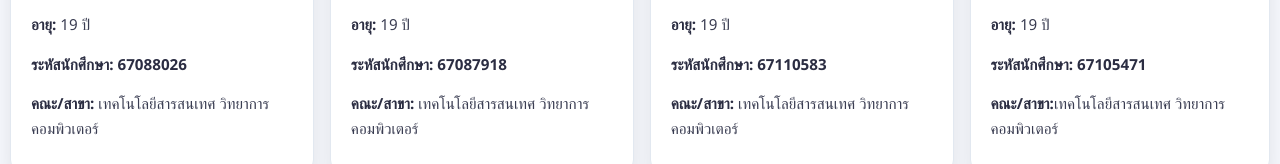
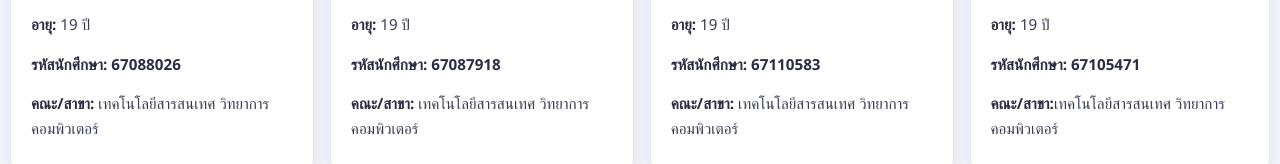
Before and after one commit to poohpaisanudo-cell/CSI205_jaiyakjaiman, a plain HTML site: page index.html in a window 1280 px wide. Shown: the part 411-575 px from the top of the page. Drawn offline with Linux system fonts and the light colour scheme.

Commit message:
thanaphong67087918

```diff
--- a/index.html
+++ b/index.html
@@ -15,7 +15,7 @@
       <div class="nickname">ชื่อเล่น: ภู</div>
       <div class="info">
         <p><strong>อายุ:</strong> 19 ปี</p>
-        <P><strong>ระหัสนักศึกษา: 67088026</strong></P>
+        <P><strong>รหัสนักศึกษา: 67088026</strong></P>
         <p><strong>คณะ/สาขา:</strong> เทคโนโลยีสารสนเทศ วิทยาการคอมพิวเตอร์</p>
       </div>
     </div>
@@ -26,27 +26,29 @@
       <div class="nickname">ชื่อเล่น: ป้อง</div>
       <div class="info">
         <p><strong>อายุ:</strong> 19 ปี</p>
-        <P><strong>ระหัสนักศึกษา: 67087918</strong></P>
+        <P><strong>รหัสนักศึกษา: 67087918</strong></P>
         <p><strong>คณะ/สาขา:</strong> เทคโนโลยีสารสนเทศ วิทยาการคอมพิวเตอร์</p>
       </div>
     </div>
+    <!--บุคคลที่ 3-->
     <div class="card">
       <img class="proflie" src="https://studentscms.spu.ac.th/stdempimg.cfm?empstdtype=STD&vdata=01D7CCE9D68BF7A50529CFD7DF03C2D782E71C07D2F9DE" alt="โปรไฟล์ วรัท">
       <h2>วรัท ชื่นไชยชาญ</h2>
       <div class="nickname">ชื่อเล่น: ไทน์</div>
       <div class="info">
         <p><strong>อายุ:</strong> 19 ปี</p>
-        <P><strong>ระหัสนักศึกษา: 67110583</strong></P>
+        <P><strong>รหัสนักศึกษา: 67110583</strong></P>
         <p><strong>คณะ/สาขา:</strong> เทคโนโลยีสารสนเทศ วิทยาการคอมพิวเตอร์ </p>
       </div>
     </div>
+        <!--บุคคลที่ 4-->
     <div class="card">
       <img class="proflie" src="https://studentscms.spu.ac.th/stdempimg.cfm?empstdtype=STD&vdata=00D7CBE2D38AFFA50529CFD6DA02CDD582E01808D7F8DFD0" alt="โปรไฟล์ พีท">
       <h2>วรศักดิ์ นิลห้อย</h2>
       <div class="nickname">ชื่อเล่น: พีท</div>
       <div class="info">
         <p><strong>อายุ:</strong> 19 ปี</p>
-        <P><strong>ระหัสนักศึกษา: 67105471</strong></P>
+        <P><strong>รหัสนักศึกษา: 67105471</strong></P>
         <p><strong>คณะ/สาขา:</strong>เทคโนโลยีสารสนเทศ วิทยาการคอมพิวเตอร์</p>
       </div>
     </div>
```
